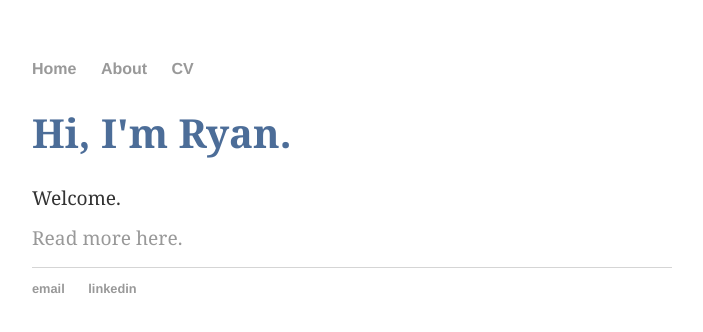
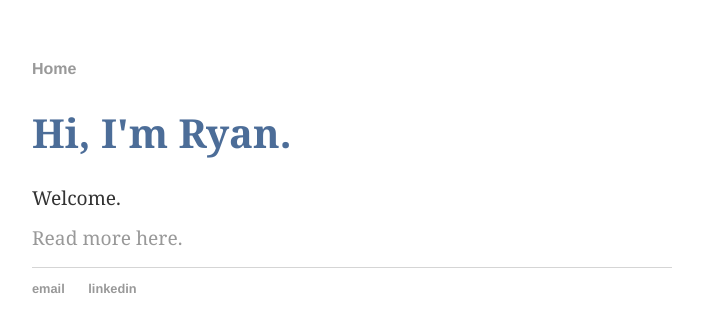
Before and after one commit to rjd712/rjd712.github.io, a Jekyll site: the page built from index.html, in a window 1280 px wide. Shown: the top 332 px of the page, without its empty margins (288-991 px from the left). Built offline with Jekyll 4.4.1, drawn with Linux system fonts in a browser that asks for light colours.

Commit message:
Update default.html

```diff
--- a/_layouts/default.html
+++ b/_layouts/default.html
@@ -9,8 +9,6 @@
 			<nav>
 	    		<ul>
 	        		<li><a href="/">Home</a></li>
-		        	<li><a href="/a">About</a></li>
-	        		<li><a href="/c">CV</a></li>
 	    		</ul>
 			</nav>
 			<div class="container">
```
